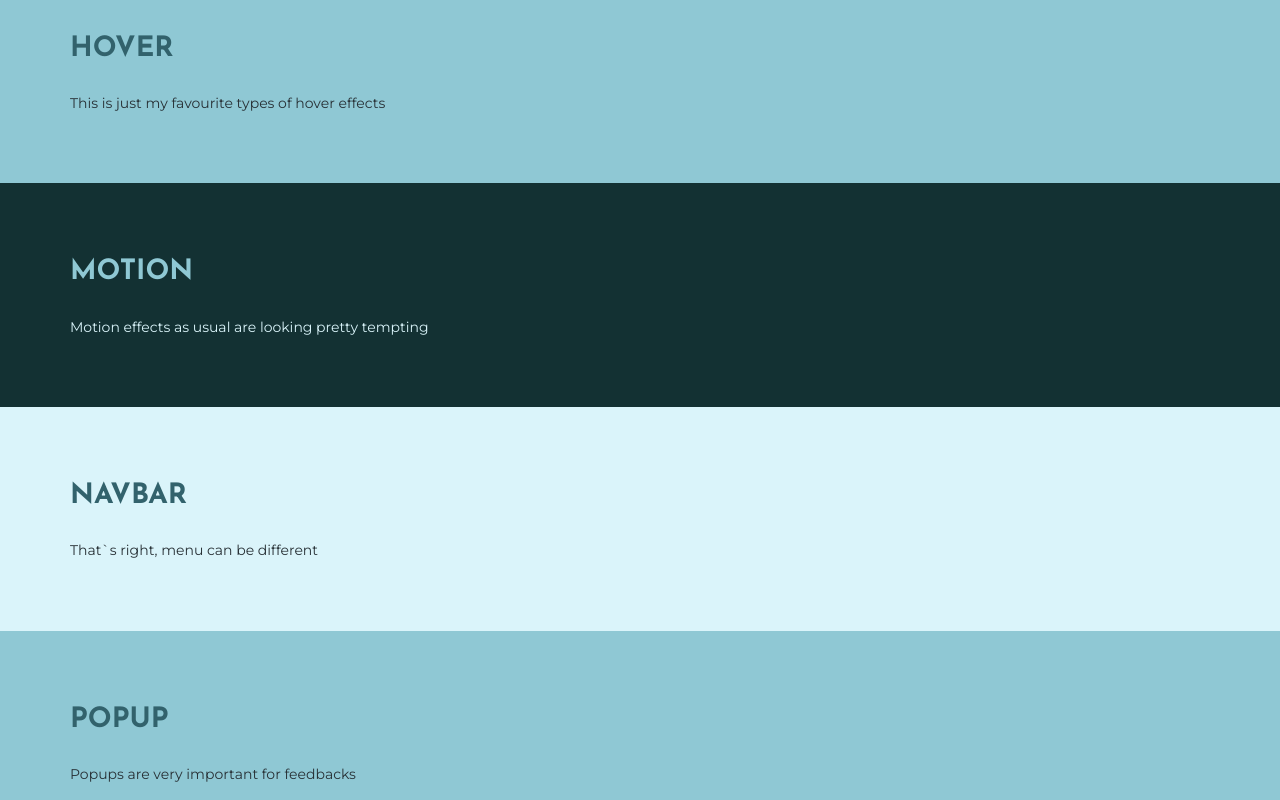
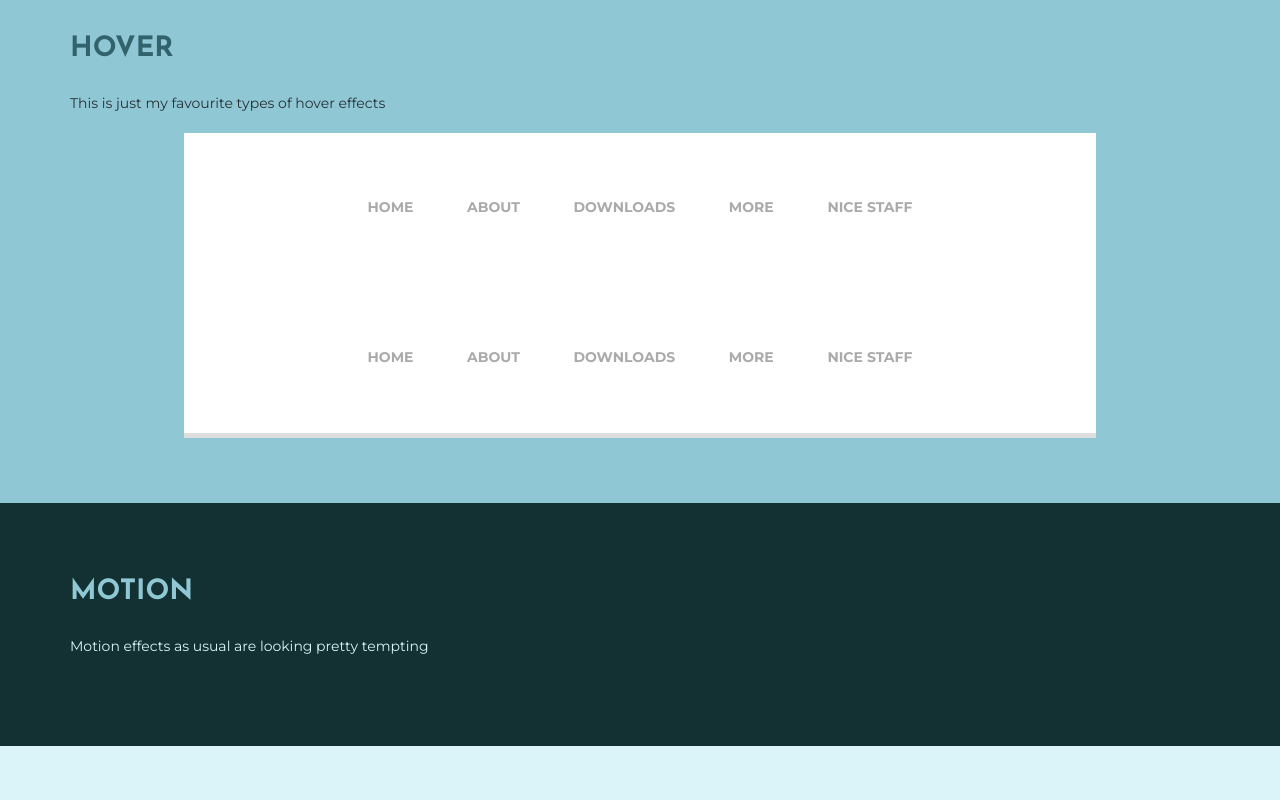
Before and after one commit to kosslanoss/koss-tverdokhlib, a website: page app/index.html in a window 1280 px wide. Shown: the part 840-1640 px from the top of the page. Drawn offline with nearby package versions, Linux system fonts and the light colour scheme; files that its build step writes are made by us from their sources.

Commit message:
start hover

```diff
--- a/app/index.html
+++ b/app/index.html
@@ -95,6 +95,26 @@
         <p class="text">This is just my favourite types of hover effects</p>
         <div class="hover__inner">
 
+          <nav class="stroke">
+            <ul>
+              <li><a href="#">Home</a></li>
+              <li><a href="#">About</a></li>
+              <li><a href="#">Downloads</a></li>
+              <li><a href="#">More</a></li>
+              <li><a href="#">Nice staff</a></li>
+            </ul>
+          </nav>
+
+          <nav class="shift">
+            <ul>
+              <li><a href="#">Home</a></li>
+              <li><a href="#">About</a></li>
+              <li><a href="#">Downloads</a></li>
+              <li><a href="#">More</a></li>
+              <li><a href="#">Nice staff</a></li>
+            </ul>
+          </nav>
+
         </div>
       </div>
     </section>
--- a/app/scss/_global.scss
+++ b/app/scss/_global.scss
@@ -35,6 +35,10 @@ body {
   font-size: 28px;
   color: $firm;
   text-transform: uppercase;
+}
+
+.text {
+  margin-bottom: 20px;
 }
 
 .button-accent {
--- a/app/scss/index-page/_hover.scss
+++ b/app/scss/index-page/_hover.scss
@@ -1,3 +1,124 @@
 .hover {
   background-color: $accent;
+
+  nav {
+    width: 80%;
+    margin: 0 auto;
+    background: #fff;
+    padding: 50px 0;
+    box-shadow: 0px 5px 0px #dedede;
+  }
+
+  nav ul {
+    list-style: none;
+    text-align: center;
+  }
+
+  nav ul li {
+    display: inline-block;
+  }
+
+  nav ul li a {
+    display: block;
+    padding: 15px;
+    text-decoration: none;
+    color: #aaa;
+    font-weight: 800;
+    text-transform: uppercase;
+    margin: 0 10px;
+  }
+
+  nav ul li a,
+  nav ul li a:after,
+  nav ul li a:before {
+    transition: all .5s;
+  }
+
+  nav ul li a:hover {
+    color: #555;
+  }
+
+  // stroke
+
+  nav.stroke ul li a,
+  nav.fill ul li a {
+    position: relative;
+  }
+
+  nav.stroke ul li a:after,
+  nav.fill ul li a:after {
+    position: absolute;
+    bottom: 0;
+    left: 0;
+    right: 0;
+    margin: auto;
+    width: 0%;
+    content: '.';
+    color: transparent;
+    background: #aaa;
+    height: 1px;
+  }
+
+  nav.stroke ul li a:hover:after {
+    width: 100%;
+  }
+
+  nav.fill ul li a {
+    transition: all 2s;
+  }
+
+  nav.fill ul li a:after {
+    text-align: left;
+    content: '.';
+    margin: 0;
+    opacity: 0;
+  }
+
+  nav.fill ul li a:hover {
+    color: #fff;
+    z-index: 1;
+  }
+
+  nav.fill ul li a:hover:after {
+    z-index: -10;
+    animation: fill 1s forwards;
+    -webkit-animation: fill 1s forwards;
+    -moz-animation: fill 1s forwards;
+    opacity: 1;
+  }
+
+  // shift
+
+  nav.shift ul li a {
+    position: relative;
+    z-index: 1;
+  }
+
+  nav.shift ul li a:hover {
+    color: #91640F;
+  }
+
+  nav.shift ul li a:after {
+    display: block;
+    position: absolute;
+    top: 0;
+    left: 0;
+    bottom: 0;
+    right: 0;
+    margin: auto;
+    width: 100%;
+    height: 1px;
+    content: '.';
+    color: transparent;
+    background: #F1C40F;
+    visibility: none;
+    opacity: 0;
+    z-index: -1;
+  }
+
+  nav.shift ul li a:hover:after {
+    opacity: 1;
+    visibility: visible;
+    height: 100%;
+  }
 }
```
